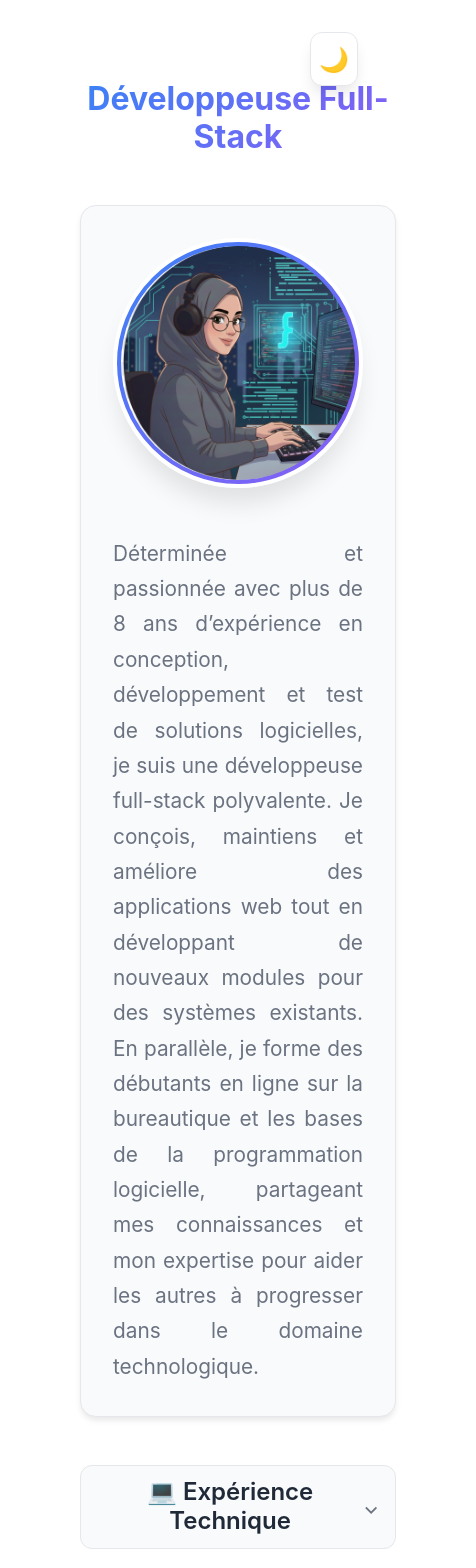
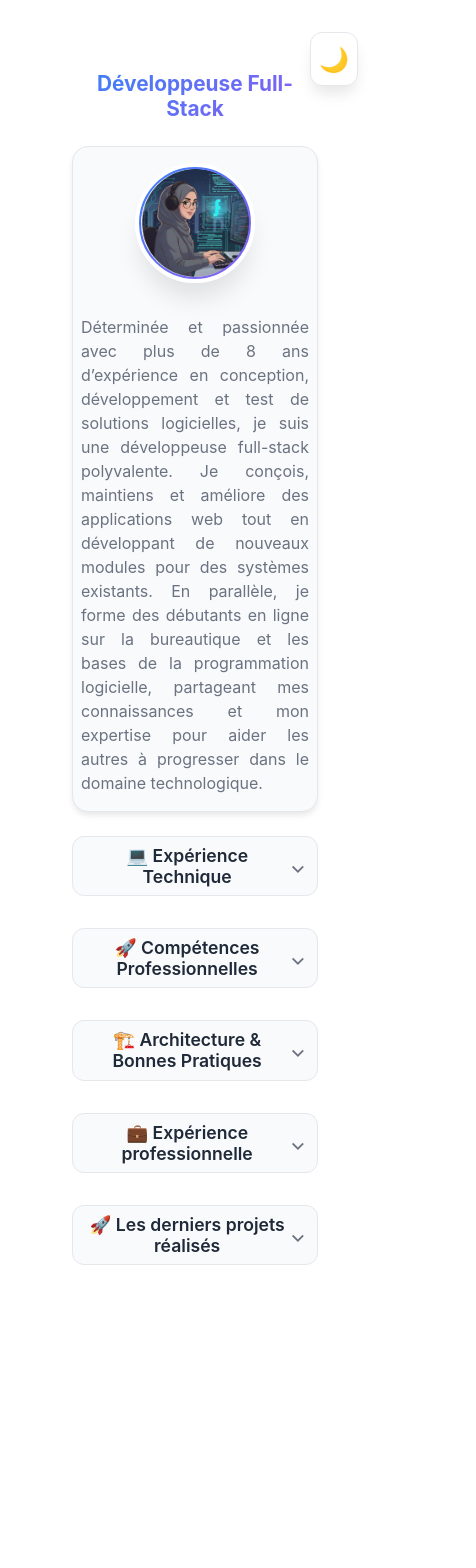
Before and after one commit to kenzaaliche29/Orion, a Vue app: page / in a window 390 px wide. Shown: the top 1568 px of the page, 476 px wide, since content can reach past the window. After the commit the page ends 1369 px from the top, so only its background shows below. Built offline with nearby package versions, Linux system fonts and the light colour scheme; what @orion.ui/orion would draw is missing.

Commit message:
feat: add mobile responsiveness styles for OrionStatsCard component

```diff
--- a/src/components/OrionStatsCard.vue
+++ b/src/components/OrionStatsCard.vue
@@ -1059,6 +1059,95 @@ const handleImageError = (event: Event) => {
     grid-template-columns: 1fr;
   }
 }
+
+/* ----------- Améliorations pour mobile <600px ----------- */
+@media (max-width: 600px) {
+  .orion-profile-container {
+    padding: 0.5rem;
+  }
+  .profile-title {
+    font-size: 1.3rem;
+    margin-bottom: 1.5rem;
+  }
+  .profile-intro-section {
+    padding: 1rem 0.5rem;
+    gap: 1rem;
+    margin-bottom: 1.5rem;
+  }
+  .profile-image-container {
+    width: 120px;
+    height: 120px;
+    padding: 2px;
+  }
+  .description-text {
+    font-size: 1rem;
+    line-height: 1.5;
+  }
+  .section {
+    margin-bottom: 2rem;
+  }
+  .section-accordion-toggle {
+    padding: 0.5rem 0.7rem;
+    font-size: 1rem;
+    margin-bottom: 1rem;
+  }
+  .section-title {
+    font-size: 1.1rem;
+    gap: 0.3rem;
+  }
+  .tech-grid,
+  .skills-grid,
+  .practices-grid {
+    padding-left: 0;
+    padding-right: 0;
+    gap: 0.7rem;
+  }
+  .tech-card,
+  .skill-card,
+  .practice-card {
+    padding: 0.7rem 0.5rem;
+    font-size: 0.95rem;
+    border-radius: 10px;
+    margin-bottom: 0.7rem;
+  }
+  .tech-icon,
+  .skill-icon,
+  .practice-icon {
+    font-size: 1.1rem;
+  }
+  .tech-name,
+  .practice-name {
+    font-size: 1rem;
+  }
+  .tech-category {
+    font-size: 0.8rem;
+  }
+  .experience-cards,
+  .projects-list {
+    flex-direction: column;
+    gap: 1rem;
+    padding-left: 0;
+    padding-right: 0;
+  }
+  .experience-card,
+  .project-card {
+    min-width: 0;
+    max-width: 100%;
+    width: 100%;
+    padding: 0.7rem 0.5rem;
+    border-radius: 10px;
+    font-size: 0.95rem;
+  }
+  .project-title {
+    font-size: 1rem;
+  }
+  .project-logo {
+    max-height: 30px;
+  }
+  .project-desc {
+    font-size: 0.75rem;
+  }
+}
 </style>
 
 <style scoped>
```
